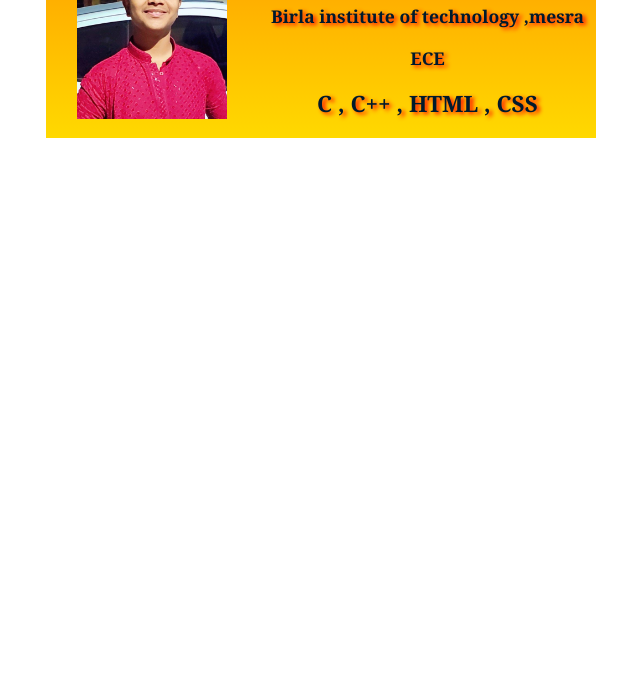
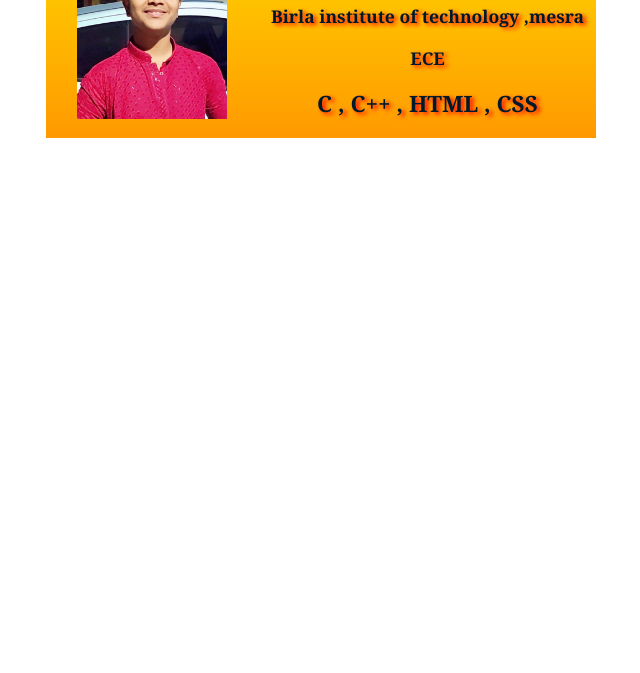
Before and after one commit to devanshugupta24/b.card, a plain HTML site: page index.html in a window 1280 px wide. Shown: the part 127-800 px from the top of the page, without its empty margins (319-959 px from the left). Drawn offline with Linux system fonts and the light colour scheme.

Commit message:
Update styles.css

```diff
--- a/styles.css
+++ b/styles.css
@@ -2,7 +2,7 @@
 .card{
     display:flex;
     justify-content:center;
-    background:linear-gradient(#ff9900,#ffd900);
+    background:linear-gradient(#ffd900,#ff9900);
 
     width:550px;
     margin-left:auto;
```
